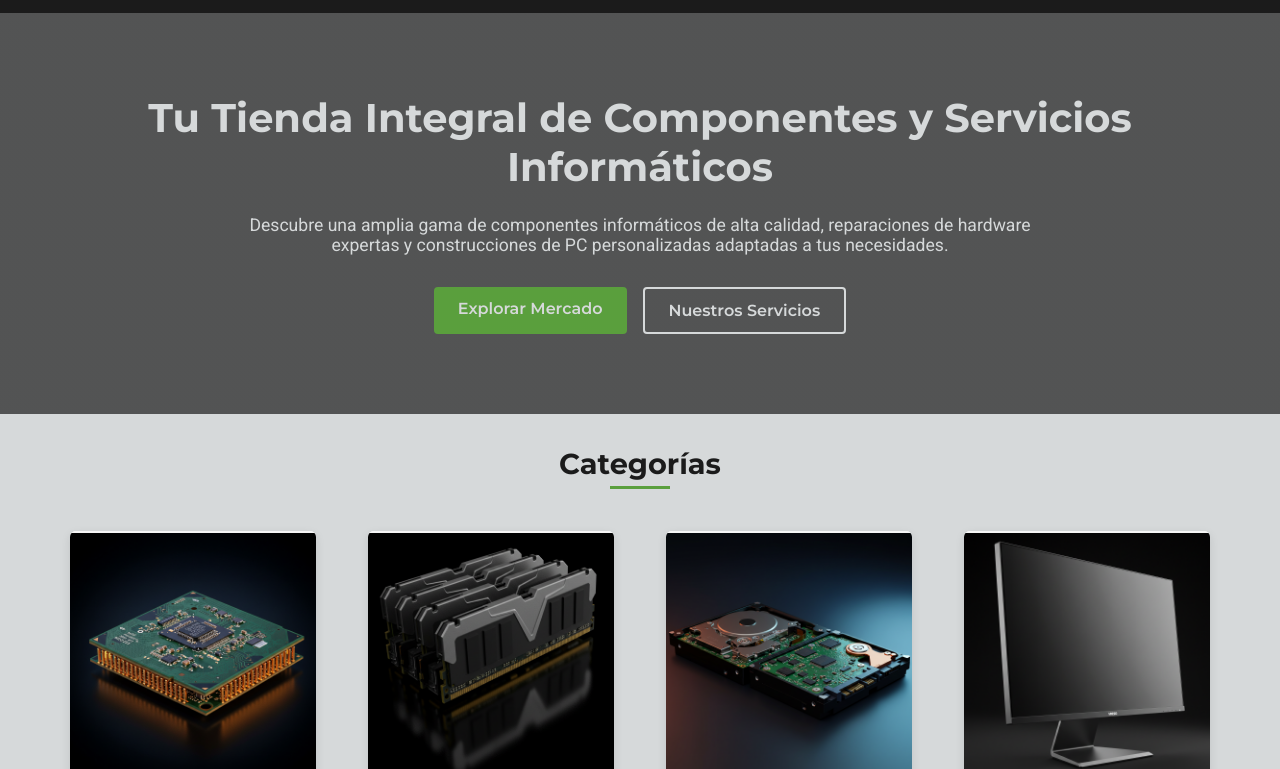
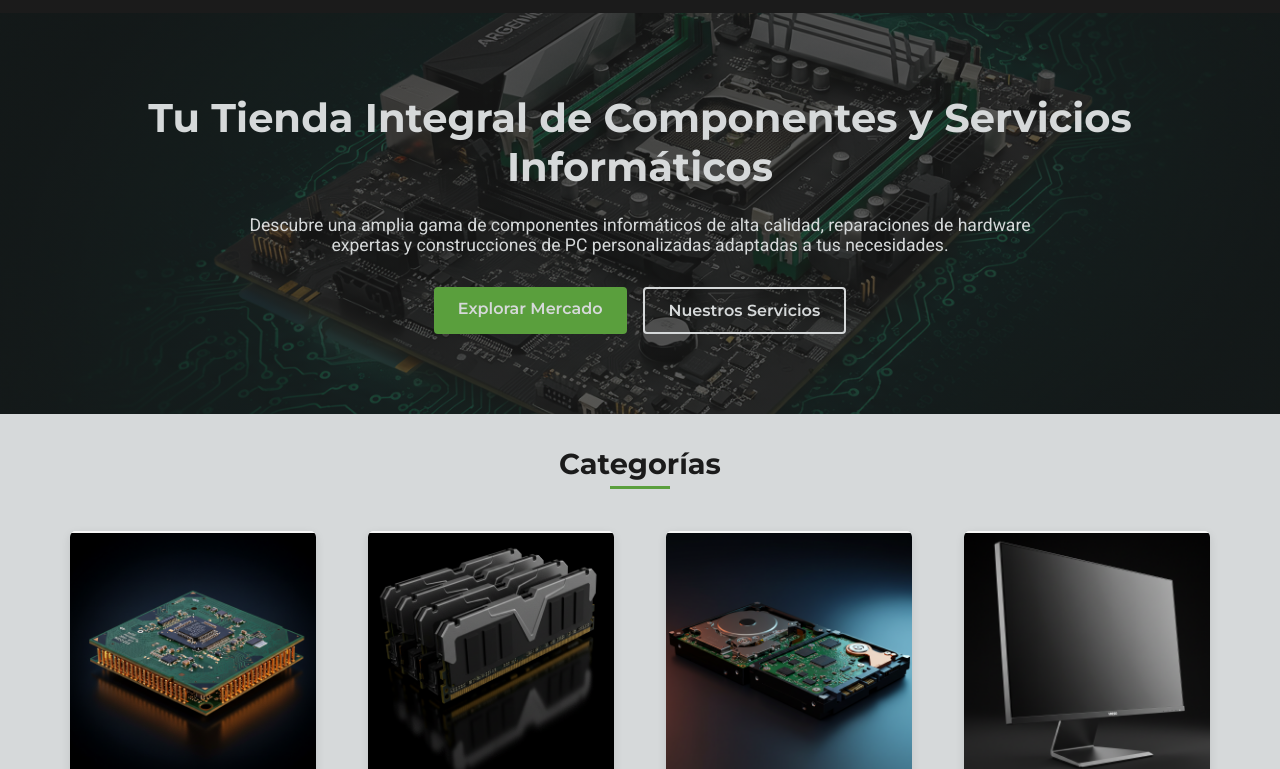
Before and after one commit to jayword69/ArgenNet, a plain HTML site: page index.html in a window 1280 px wide. Shown: the part 59-828 px from the top of the page. Drawn offline with Linux system fonts and the light colour scheme.

Commit message:
Update index.html

```diff
--- a/index.html
+++ b/index.html
@@ -34,7 +34,7 @@
         </div>
     </header>
 
-    <section class="hero" style="background-image: linear-gradient(rgba(27, 27, 27, 0.7), rgba(27, 27, 27, 0.7)), url('hero.png');">
+    <section class="hero" style="background-image: linear-gradient(rgba(27, 27, 27, 0.7), rgba(27, 27, 27, 0.7)), url('images/hero.png');">
         <div class="container">
             <h2>Tu Tienda Integral de Componentes y Servicios Informáticos</h2>
             <p>Descubre una amplia gama de componentes informáticos de alta calidad, reparaciones de hardware expertas y construcciones de PC personalizadas adaptadas a tus necesidades.</p>
```
